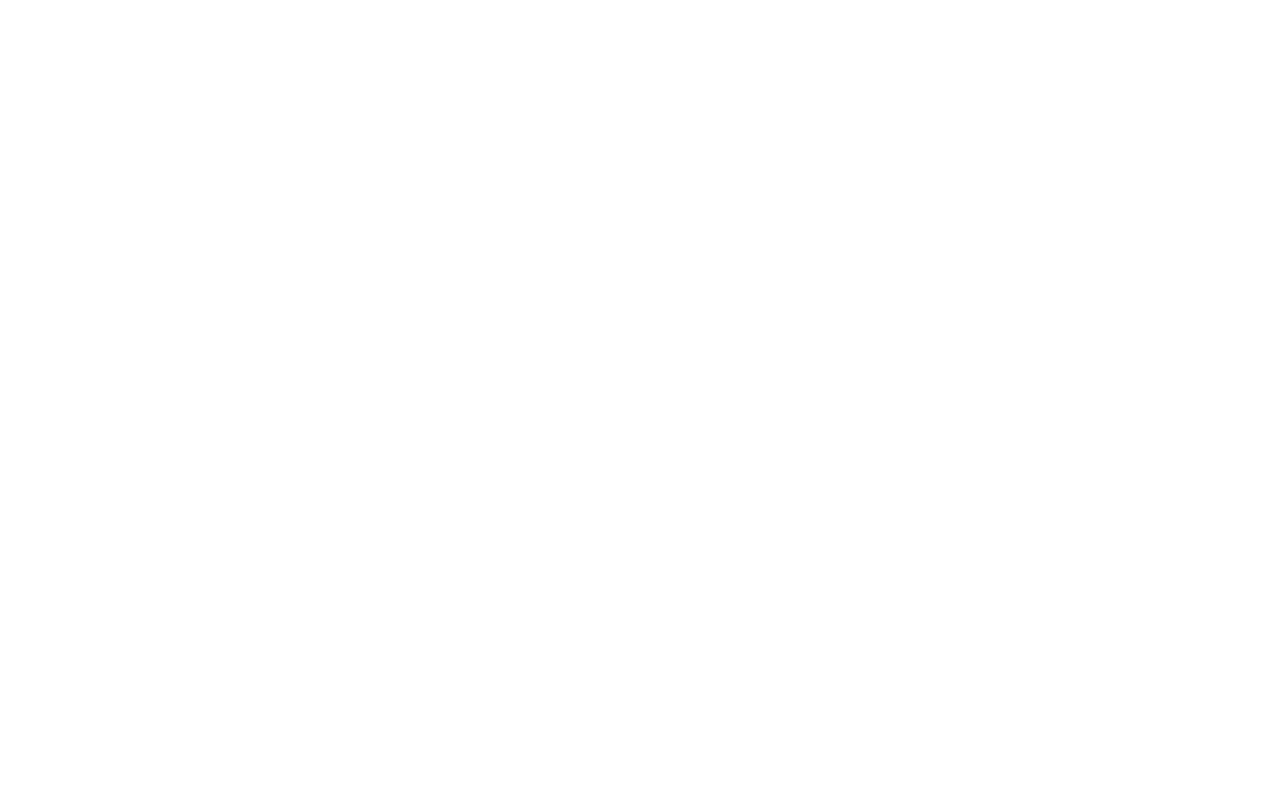
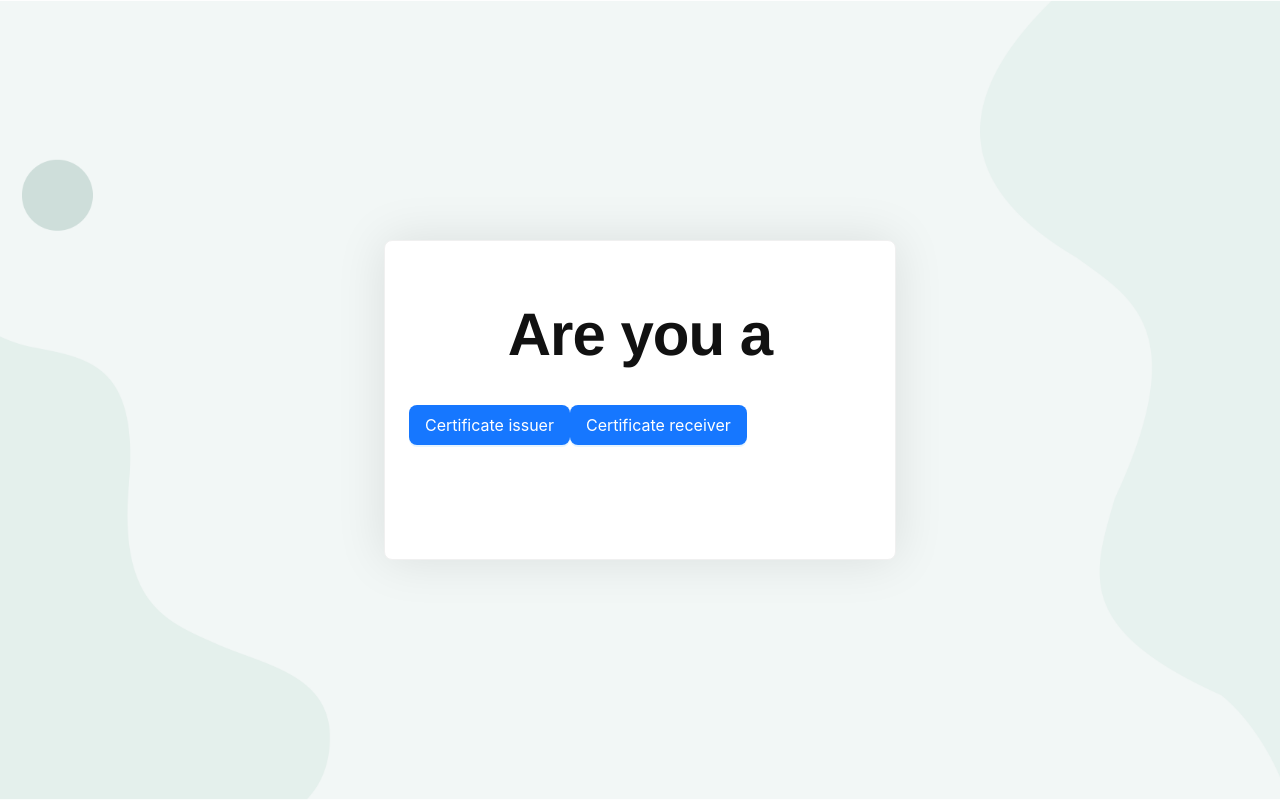
Before and after one commit to edwintamkc/Blocksume, a React (Create React App) app in the folder client/: page /register/system-select in a window 1280 px wide. Before the commit this address had no page. Built offline with nearby package versions, Linux system fonts and the light colour scheme.

Commit message:
init system select page

```diff
--- a/client/src/App.js
+++ b/client/src/App.js
@@ -7,6 +7,7 @@
 import Home from '@/pages/home'
 import AssignCert from '@/pages/assignCert'
 import UserInfo from '@/pages/userInfo'
+import SystemSelect from '@/pages/register/systemSelect'
 
 function App() {
   return (
@@ -23,7 +24,8 @@
               <Route path='/assignCert' element={<AssignCert />}></Route>
             </Route>
             <Route path='/login' element={<Login />}></Route>
-            <Route path='/register' element={<Register />}></Route>
+            <Route path='/register/issuer' element={<Register />}></Route>
+            <Route path='/register/system-select' element={<SystemSelect />}></Route>
           </Routes>
         </div>
     </BrowserRouter>
--- a/client/src/pages/login/index.js
+++ b/client/src/pages/login/index.js
@@ -1,4 +1,4 @@
-import { Card, Form, Input, Button, Checkbox, message, Col } from 'antd'
+import { Card, Form, Input, Button, Checkbox, message } from 'antd'
 import logo from '@/assets/logo.png'
 import './index.scss'
 import { useStore } from '@/store'
@@ -102,7 +102,7 @@
                             login
                         </Button>
 
-                        Or <a href="/register">register now!</a>
+                        Or <a href="/register/system-select">register now!</a>
 
                     </Form.Item>
                 </Form>
--- a/client/src/pages/register/index.js
+++ b/client/src/pages/register/index.js
@@ -199,11 +199,11 @@
                         rules={[
                             {
                                 type: 'email',
-                                message: 'The input is not valid E-mail!',
+                                message: 'The input is not valid email!',
                             },
                             {
                                 required: true,
-                                message: 'Please input your E-mail!',
+                                message: 'Please input your company email!',
                             },
                         ]}
                     >
--- a/client/src/pages/register/index.scss
+++ b/client/src/pages/register/index.scss
@@ -12,7 +12,7 @@
         position: absolute;
         left: 30%;
         box-shadow: 0 0 50px rgb(0 0 0 / 10%);
-      }
+    }
 
     .blocksume-logo {
         width: 300px;
--- /dev/null
+++ b/client/src/pages/register/systemSelect.js
@@ -0,0 +1,23 @@
+import { Card, Button } from 'antd'
+import './systemSelect.scss'
+import { useNavigate } from 'react-router-dom'
+
+function SystemSelect() {
+    const navigate = useNavigate()
+
+    return (
+        <div className="systemSelect">
+            <Card className="systemSelect-container">
+                <h1>Are you a</h1>
+                <Button type="primary" className="button" size="large" onClick={() => navigate("/register/issuer")}>
+                    Certificate issuer
+                </Button>
+                <Button type="primary" className="button" size="large">
+                    Certificate receiver
+                </Button>
+            </Card>
+        </div>
+    )
+}
+
+export default SystemSelect
--- /dev/null
+++ b/client/src/pages/register/systemSelect.scss
@@ -0,0 +1,27 @@
+.systemSelect {
+    width: 100%;
+    height: 100%;
+    position: absolute;
+    left: 0;
+    top: 0;
+    background: center/cover url('~@/assets/login.png');
+
+    .systemSelect-container {
+        width: 40%;
+        height: 40%;
+        position: absolute;
+        top: 30%;
+        left: 30%;
+        box-shadow: 0 0 50px rgb(0 0 0 / 10%);
+    }
+}
+
+h1 {
+    color: #111;
+    font-family: 'Helvetica Neue', sans-serif;
+    font-size: 60px;
+    font-weight: bold;
+    letter-spacing: -1px;
+    line-height: 1;
+    text-align: center;
+}
```
